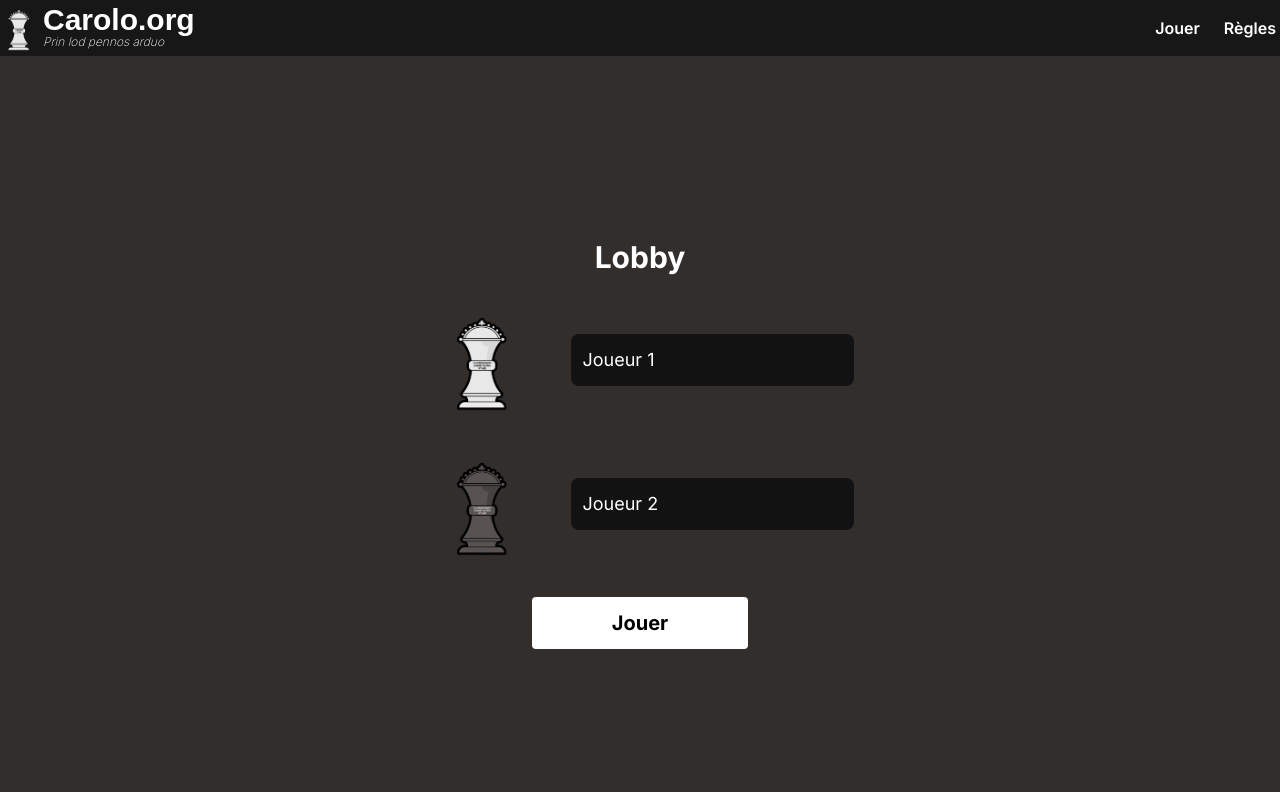
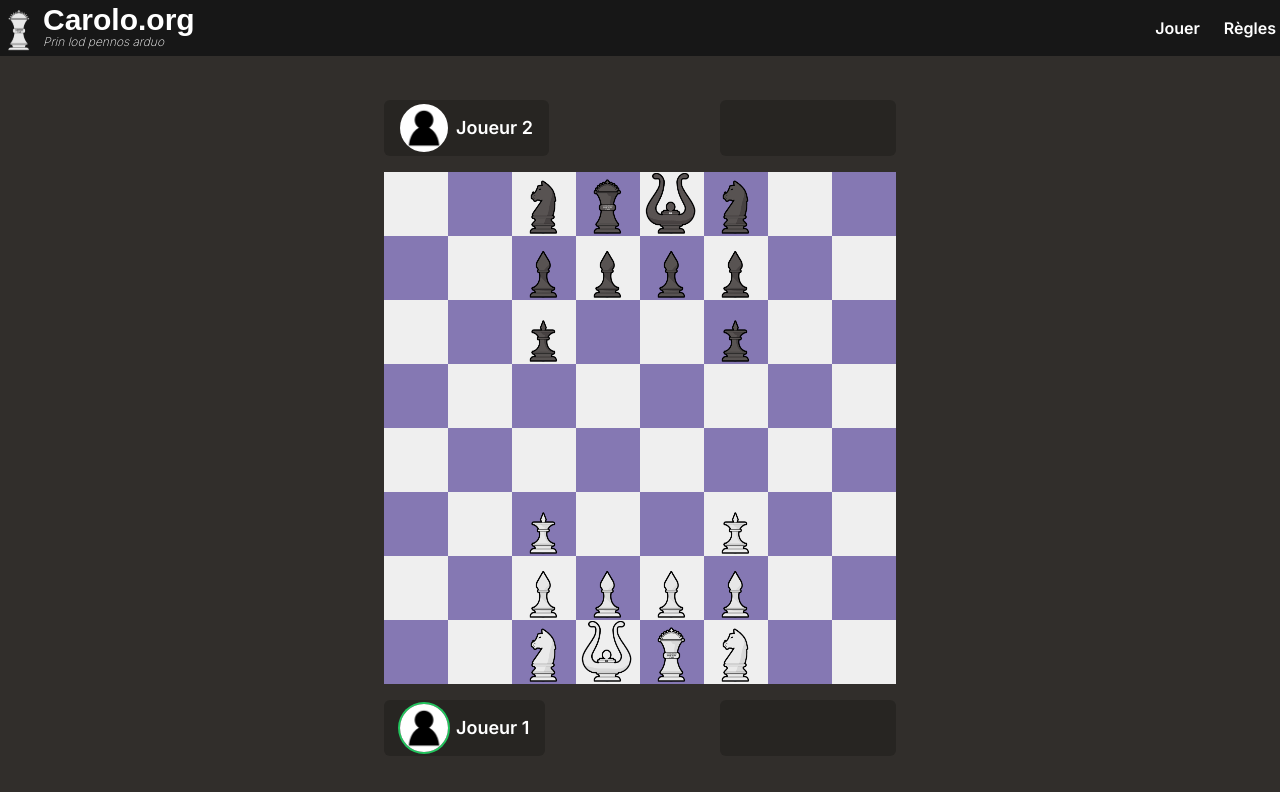
Before and after one commit to theoludwig/Carolo, a Next.js app in the folder apps/website/: page /game in a window 1280 px wide. Shown: the top 792 px of the page. Built offline with nearby package versions, Linux system fonts and the light colour scheme; a web font is replaced by a local one.

Commit message:
feat: improve overall Game design

```diff
--- a/apps/website/components/Game/screens/PlayScreen/Player.tsx
+++ b/apps/website/components/Game/screens/PlayScreen/Player.tsx
@@ -1,7 +1,11 @@
+import Image from 'next/image'
 import { useMemo } from 'react'
+import classNames from 'clsx'
 import type { PlayerState } from '@carolo/game'
 
+import UserDefault from '@/public/data/user-default.png'
 import { useGame } from '@/stores/game'
+
 export interface PlayerProps {
   playerState: PlayerState
   playerIndex: number
@@ -15,21 +19,33 @@ export const Player = (props: PlayerProps): JSX.Element => {
     return gameState.currentPlayerIndex === playerIndex
   }, [gameState.currentPlayerIndex, playerIndex])
 
-  const playerStatus = useMemo(() => {
-    if (gameState.status === 'PLAY') {
-      return isPlayerTurn ? 'En train de jouer' : 'En attente'
-    }
-    return gameState.status === `${playerState.color}_WON` ? 'Gagné' : 'Perdu'
-  }, [gameState.status, isPlayerTurn, playerState.color])
-
   return (
     <section className='flex justify-between text-sm'>
-      <div className='flex flex-col items-center justify-center rounded-md bg-[#272522] px-8 py-2'>
-        {playerState.name} ({playerStatus})
-        <p>{playerState.color === 'WHITE' ? 'Blanc' : 'Noir'}</p>
+      <div className='flex flex-row items-center justify-center space-x-2 rounded-md bg-[#272522] px-4 py-1'>
+        <Image
+          className={classNames('h-12 w-12 rounded-full', {
+            'ring-2 ring-green-500': isPlayerTurn
+          })}
+          quality={100}
+          src={UserDefault}
+          alt='Player Picture'
+        />
+        <h2 className='text-lg font-semibold'>{playerState.name}</h2>
       </div>
-      <div className='flex items-center justify-center rounded-md bg-[#272522] px-8 py-3'>
-        <p>Pièces capturées</p>
+      <div className='flex w-44 flex-wrap justify-center rounded-md bg-[#272522]'>
+        {playerState.capturedPieces.map((piece, index) => {
+          return (
+            <Image
+              key={index}
+              className='h-10 w-10'
+              quality={100}
+              src={`/pieces/${piece.type}_${piece.color}.png`}
+              alt='Piece'
+              width={64}
+              height={64}
+            />
+          )
+        })}
       </div>
     </section>
   )
--- a/apps/website/stores/game.ts
+++ b/apps/website/stores/game.ts
@@ -34,6 +34,7 @@ export const useGame = create<GameStore>()((set) => {
   const game = new Game(board, players, {
     logger: NODE_ENV !== 'production'
   })
+  game.play()
   return {
     board,
     boardState: board.state,
```
Also changed, not shown: apps/website/public/data/user-default.png (added).
